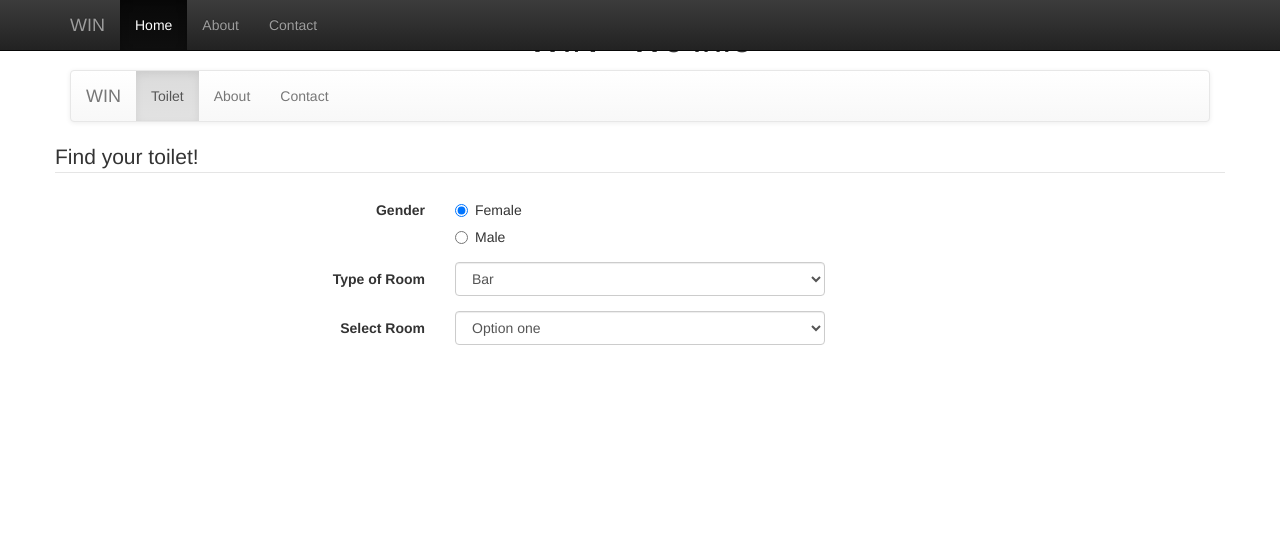
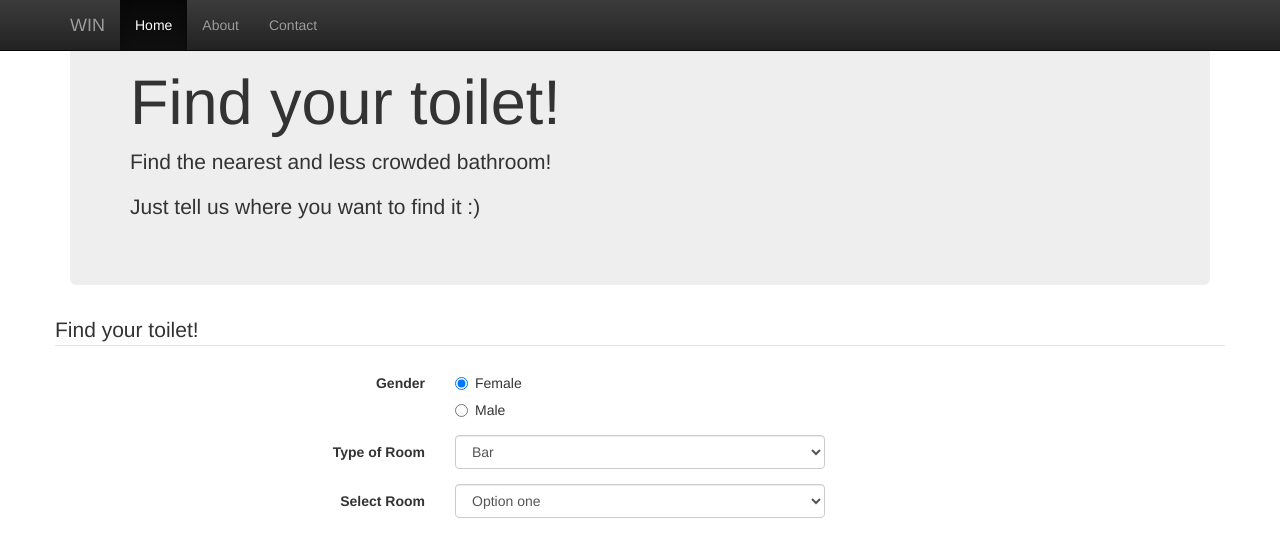
Before and after one commit to AmI-2015/WIN, a Flask app: template interfaccia/templates/test.html in a window 1280 px wide. Shown: the top 557 px of the page. Run offline with Flask 2, Linux system fonts and the light colour scheme; the template is opened without the code that fills it, so the values that code supplies are empty; some libraries are stand-ins or nearby versions.

Commit message:
edit test html

```diff
--- a/interfaccia/templates/test.html
+++ b/interfaccia/templates/test.html
@@ -46,37 +46,12 @@
   </div>
 </nav>
 
-<div class="container">
-
-	<div class="row">
-		<div class="col-lg-12 text-center">
-			<h1>WIN - Wc Info</h1>
-            <!-- Navigation menu -->
-			<nav class="navbar navbar-default">
-              <div class="container-fluid">
-                <!-- Brand and toggle get grouped for better mobile display -->
-                <div class="navbar-header">
-                  <button type="button" class="navbar-toggle collapsed" data-toggle="collapse" data-target="#bs-example-navbar-collapse-1">
-                    <span class="sr-only">Toggle navigation</span>
-                    <span class="icon-bar"></span>
-                    <span class="icon-bar"></span>
-                    <span class="icon-bar"></span>
-                  </button>
-                  <a class="navbar-brand" href="#">WIN</a>
-                </div>
-
-                <!-- Collect the nav links, forms, and other content for toggling -->
-                <div class="collapse navbar-collapse" id="bs-example-navbar-collapse-1">
-                  <ul class="nav navbar-nav">
-                    <li class="active"><a href="#">Toilet <span class="sr-only">(current)</span></a></li>
-                    <li><a href="#">About</a></li>
-                    <li><a href="#">Contact</a></li>
-                  </ul>
-                </div><!-- /.navbar-collapse -->
-              </div><!-- /.container-fluid -->
-            </nav>
-		</div>
-	</div>
+<div class="container theme-showcase" role="main">
+    <div class="jumbotron">
+        <h1>Find your toilet!</h1>
+        <p>Find the nearest and less crowded bathroom!</p>
+        <p>Just tell us where you want to find it :)</p>
+    </div>
 
     <div class="row">
         <form class="form-horizontal">
```
